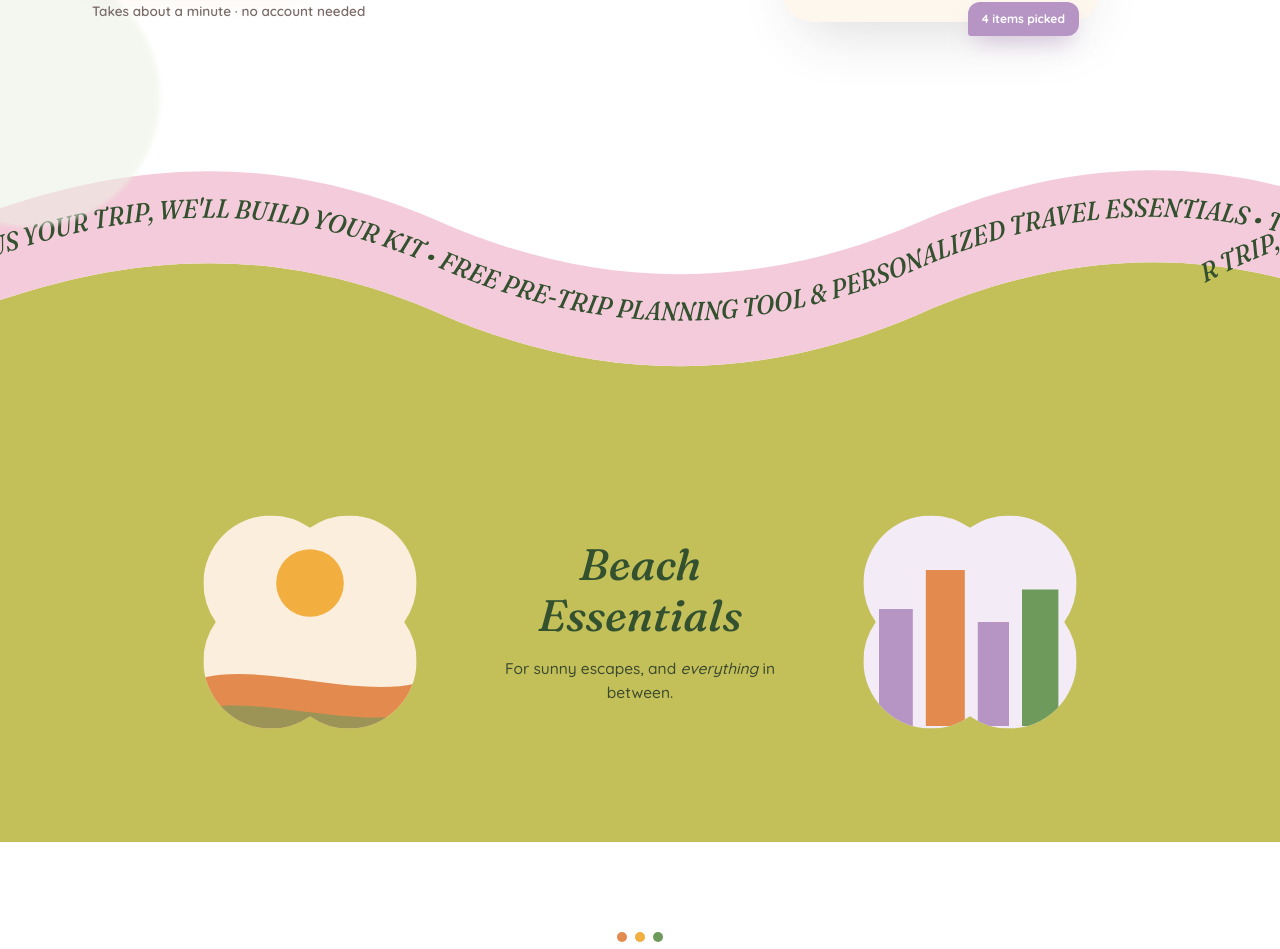
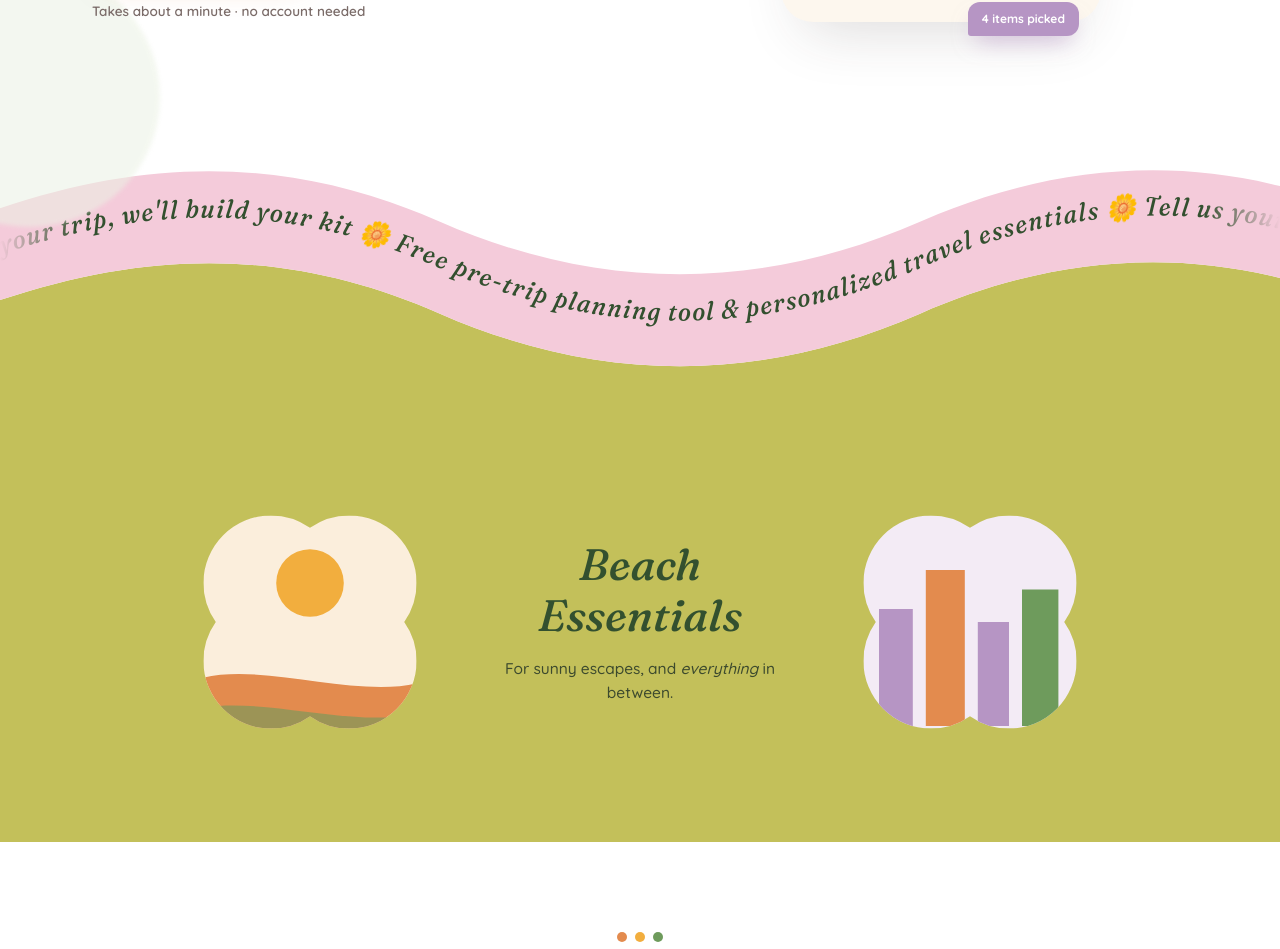
Before and after one commit to dearlavion/dearlavion-travel-besty-ui, an Angular app: page / in a window 1280 px wide. Shown: the part 555-1504 px from the top of the page. Built offline with nearby package versions, Linux system fonts and the light colour scheme.

Commit message:
fix ribbon animation

```diff
--- a/src/app/home/home.component.css
+++ b/src/app/home/home.component.css
@@ -286,6 +286,7 @@
   font-family: var(--font-heading);
   font-style: italic;
   font-weight: 500;
+  letter-spacing: 0.06em;
 }
 
 .matcha-section {
--- a/src/app/home/home.component.html
+++ b/src/app/home/home.component.html
@@ -49,13 +49,35 @@
 <div class="ribbon-band">
   <svg viewBox="0 0 1600 320" preserveAspectRatio="none" style="width: 100%; height: 280px; display: block">
     <defs>
+      <!--
+        Single unbroken subpath (no internal "M") — the original mockup's guide path had a second
+        "M1500,163 ..." moveto partway through, which for textPath purposes accumulates arc length
+        continuously but RENDERS as a hard jump back to x=1500 at the seam, right in the visible
+        right-hand portion of the band. That jump is what read as "overflowing" text on the right.
+        This continues the same crest/trough wave (amplitude 63/223, midline 143) for 12 half-cycles
+        so there's plenty of continuous path length for the marquee with no discontinuity anywhere.
+      -->
       <path
         id="ribbonMid"
-        d="M-100,163 C 150,63 350,63 550,143 C 750,223 950,223 1150,143
-                              C 1350,63 1550,63 1750,153
-                              M1500,163 C 1700,63 1900,63 2100,143 C 2300,223 2500,223 2700,143
-                              C 2900,63 3100,63 3300,153"
+        d="M-100,163 C150,63 350,63 550,143 C750,223 950,223 1150,143 C1350,63 1550,63 1750,143
+           C1950,223 2150,223 2350,143 C2550,63 2750,63 2950,143 C3150,223 3350,223 3550,143
+           C3750,63 3950,63 4150,143 C4350,223 4550,223 4750,143 C4950,63 5150,63 5350,143
+           C5550,223 5750,223 5950,143 C6150,63 6350,63 6550,143 C6750,223 6950,223 7150,143"
       />
+      <!--
+        Fixed to the visible viewBox (0-1600), not the scrolling text's own huge bounding box —
+        fades the tiled marquee text out before it hits the left/right edges instead of hard-
+        clipping mid-word, which is what read as "overflowing letters" on the right side.
+      -->
+      <linearGradient id="ribbonFade" x1="0" x2="1" y1="0" y2="0">
+        <stop offset="0%" stop-color="#fff" stop-opacity="0" />
+        <stop offset="6%" stop-color="#fff" stop-opacity="1" />
+        <stop offset="94%" stop-color="#fff" stop-opacity="1" />
+        <stop offset="100%" stop-color="#fff" stop-opacity="0" />
+      </linearGradient>
+      <mask id="ribbonTextMask" maskUnits="userSpaceOnUse" x="0" y="0" width="1600" height="320">
+        <rect x="0" y="0" width="1600" height="320" fill="url(#ribbonFade)" />
+      </mask>
     </defs>
 
     <!-- olive filler behind the ribbon, seamlessly continues into the matcha section below -->
@@ -75,13 +97,41 @@
       fill="#F4CBDA"
     />
 
-    <text class="ribbon-text" font-size="30" fill="#33502F">
+    <text class="ribbon-text" font-size="30" fill="#33502F" mask="url(#ribbonTextMask)">
       <textPath href="#ribbonMid" startOffset="0%">
-        <animate attributeName="startOffset" from="0%" to="-100%" dur="24s" repeatCount="indefinite" />
-        &#8226;&nbsp;TELL US YOUR TRIP, WE'LL BUILD YOUR KIT&nbsp;&#8226;&nbsp;FREE PRE-TRIP PLANNING
-        TOOL &amp; PERSONALIZED TRAVEL ESSENTIALS&nbsp;&#8226;&nbsp;TELL US YOUR TRIP, WE'LL BUILD YOUR
-        KIT&nbsp;&#8226;&nbsp;FREE PRE-TRIP PLANNING TOOL &amp; PERSONALIZED TRAVEL
-        ESSENTIALS&nbsp;&#8226;&nbsp;TELL US YOUR TRIP, WE'LL BUILD YOUR KIT&nbsp;&#8226;&nbsp;
+        <!--
+          The "to" offset below (-18.8377%) is not arbitrary: it's the measured rendered width of
+          exactly ONE repeat unit ("phrase + flower + phrase + flower"), expressed as a fraction of
+          #ribbonMid's total path length (getComputedTextLength() / path.getTotalLength() * 100,
+          measured live in-browser for this exact font/size/letter-spacing, against the CURRENT
+          single-subpath #ribbonMid — re-measure both values together if either the path or the
+          text ever changes). Because the text below tiles that same unit 8 times (enough to fully
+          cover the path with a buffer), shifting by exactly one unit's width per cycle makes the
+          SMIL loop-restart (indefinite repeatCount snaps back to startOffset 0%) visually
+          indistinguishable from continuing — a seamless loop with no jump and no blank gap.
+        -->
+        <animate
+          attributeName="startOffset"
+          from="0%"
+          to="-18.8377%"
+          dur="30s"
+          repeatCount="indefinite"
+        />
+        Tell us your trip, we'll build your kit&nbsp;&#127804;&nbsp;Free pre-trip planning tool &amp;
+        personalized travel essentials&nbsp;&#127804;&nbsp;Tell us your trip, we'll build your
+        kit&nbsp;&#127804;&nbsp;Free pre-trip planning tool &amp; personalized travel
+        essentials&nbsp;&#127804;&nbsp;Tell us your trip, we'll build your kit&nbsp;&#127804;&nbsp;Free
+        pre-trip planning tool &amp; personalized travel essentials&nbsp;&#127804;&nbsp;Tell us your
+        trip, we'll build your kit&nbsp;&#127804;&nbsp;Free pre-trip planning tool &amp; personalized
+        travel essentials&nbsp;&#127804;&nbsp;Tell us your trip, we'll build your
+        kit&nbsp;&#127804;&nbsp;Free pre-trip planning tool &amp; personalized travel
+        essentials&nbsp;&#127804;&nbsp;Tell us your trip, we'll build your kit&nbsp;&#127804;&nbsp;Free
+        pre-trip planning tool &amp; personalized travel essentials&nbsp;&#127804;&nbsp;Tell us your
+        trip, we'll build your kit&nbsp;&#127804;&nbsp;Free pre-trip planning tool &amp; personalized
+        travel essentials&nbsp;&#127804;&nbsp;Tell us your trip, we'll build your
+        kit&nbsp;&#127804;&nbsp;Free pre-trip planning tool &amp; personalized travel
+        essentials&nbsp;&#127804;&nbsp;Tell us your trip, we'll build your kit&nbsp;&#127804;&nbsp;Free
+        pre-trip planning tool &amp; personalized travel essentials&nbsp;&#127804;&nbsp;
       </textPath>
     </text>
   </svg>
```
